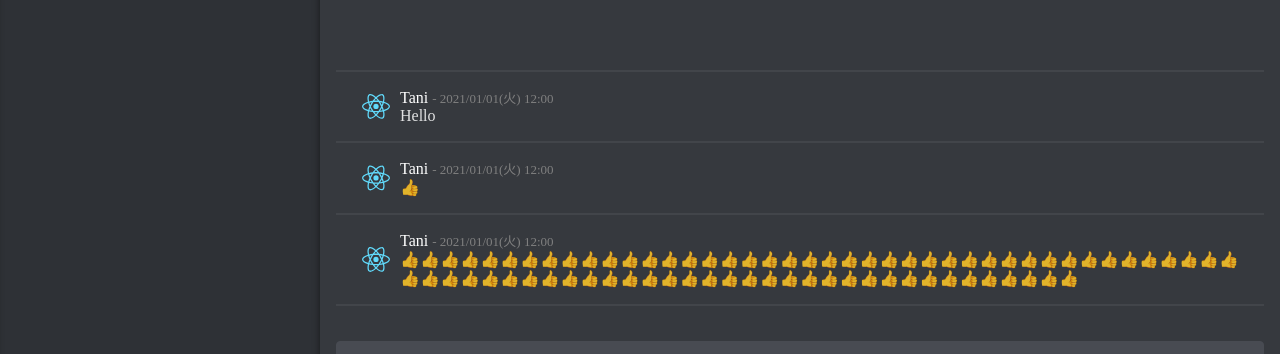
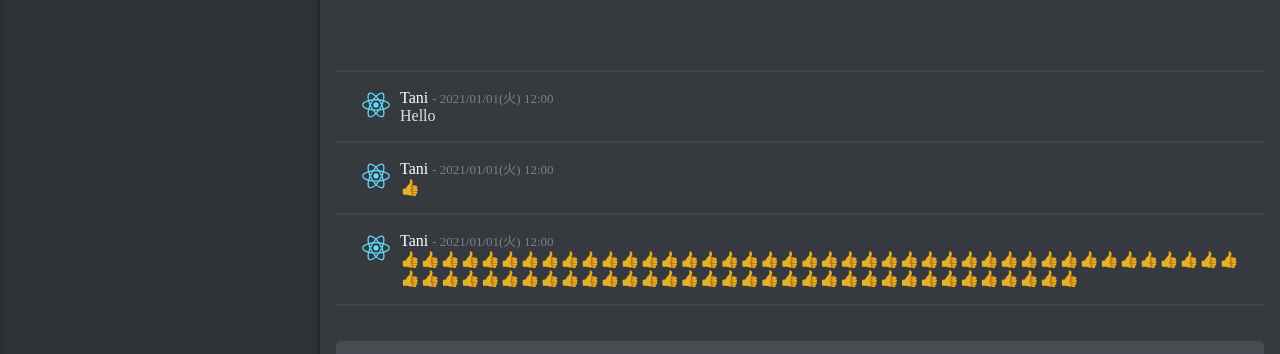
Before and after one commit to Cosmic-rare/c-app-v3, a React (Create React App) app: page / in a window 1280 px wide. Shown: the part 371-725 px from the top of the page. Built offline with nearby package versions, Linux system fonts and the light colour scheme.

Commit message:
アイコンを一番上になるように

```diff
--- a/src/components/Messages.css
+++ b/src/components/Messages.css
@@ -5,6 +5,7 @@
 .message {
   display: flex;
   padding: 16px;
+  align-items: flex-start;
   border-top: 2px solid #42454a;
   border-top-width: 2px;
   border-top-style: solid;
```
